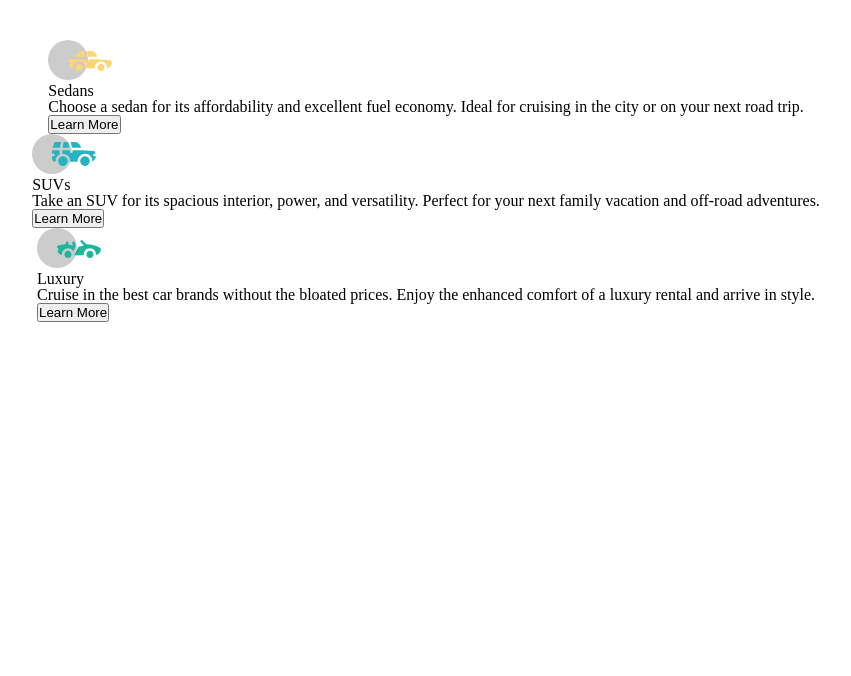
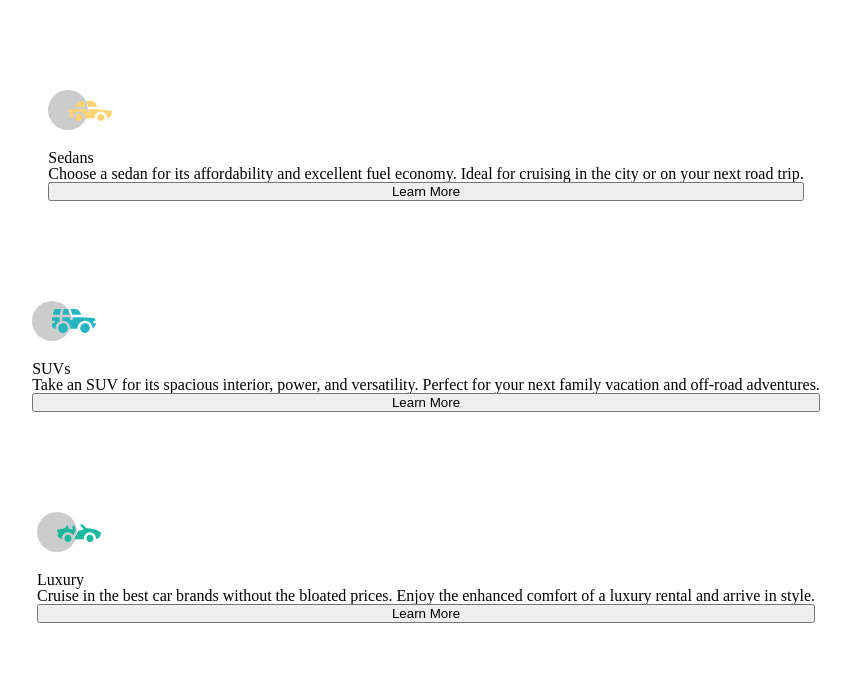
Before and after one commit to Joaovitorsw/3-column-preview-card-component, a plain HTML site: page index.html in a window 1280 px wide. Shown: the whole page, without its empty margins (214-1065 px from the left). Drawn offline with Linux system fonts and the light colour scheme.

Commit message:
✨ feat: sedans,suvs,luxury card display flex

```diff
--- a/style.css
+++ b/style.css
@@ -16,3 +16,17 @@ main {
   flex-direction: column;
   align-items: center;
 }
+
+.sedans-card,
+.suvs-card,
+.luxury-card {
+  display: flex;
+  flex-direction: column;
+  padding: 50px;
+}
+
+img {
+  width: min-content;
+  height: min-content;
+  margin-bottom: 20px;
+}
```
